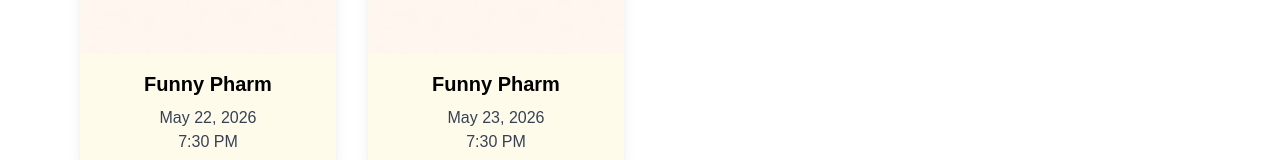
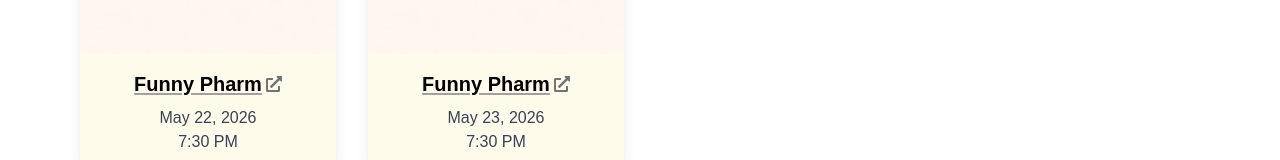
Before and after one commit to JasonYoder2026/Kyle-Comedy-Website, a Next.js app: page /events in a window 1280 px wide. Shown: the part 503-663 px from the top of the page. Built offline with nearby package versions, Linux system fonts and the light colour scheme.

Commit message:
Add hyperlink look

```diff
--- a/app/events/page.tsx
+++ b/app/events/page.tsx
@@ -1,5 +1,6 @@
 import Image from "next/image";
 import Link from "next/link";
+import { FaExternalLinkAlt } from "react-icons/fa";
 
 type Event = {
   id: string
@@ -40,8 +41,9 @@
       </div>
 
       <div className="p-4 text-center">
-        <h3 className="text-xl font-semibold text-black mb-2">
+        <h3 className="text-xl font-semibold text-black underline decoration-neutral-400 underline-offset-2 mb-2 inline-flex items-center justify-center gap-1">
           {event.title}
+          {event.link && <FaExternalLinkAlt className="inline-block w-4 h-4 shrink-0 text-neutral-500" aria-hidden />}
         </h3>
         <p className="text-gray-700">
           {event.date}
```
